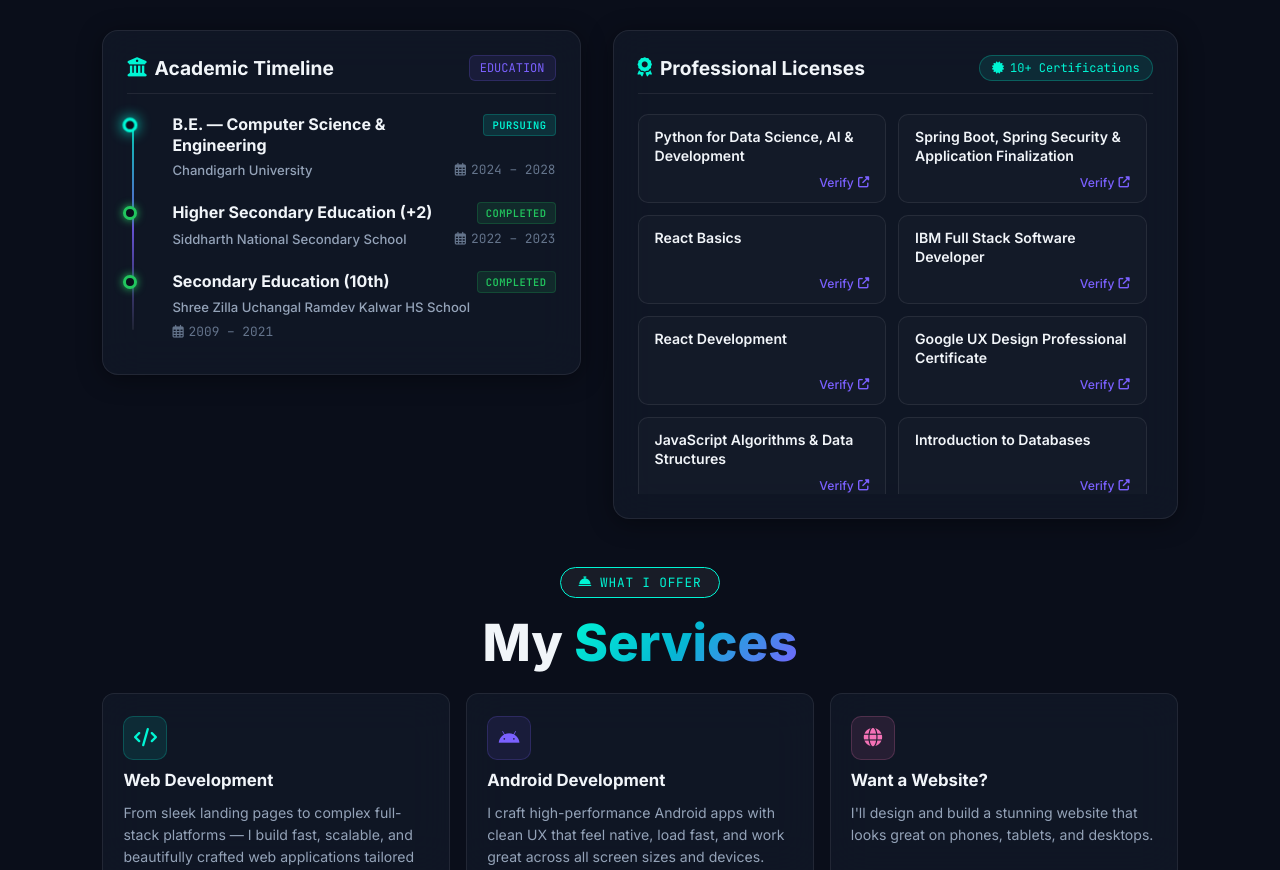
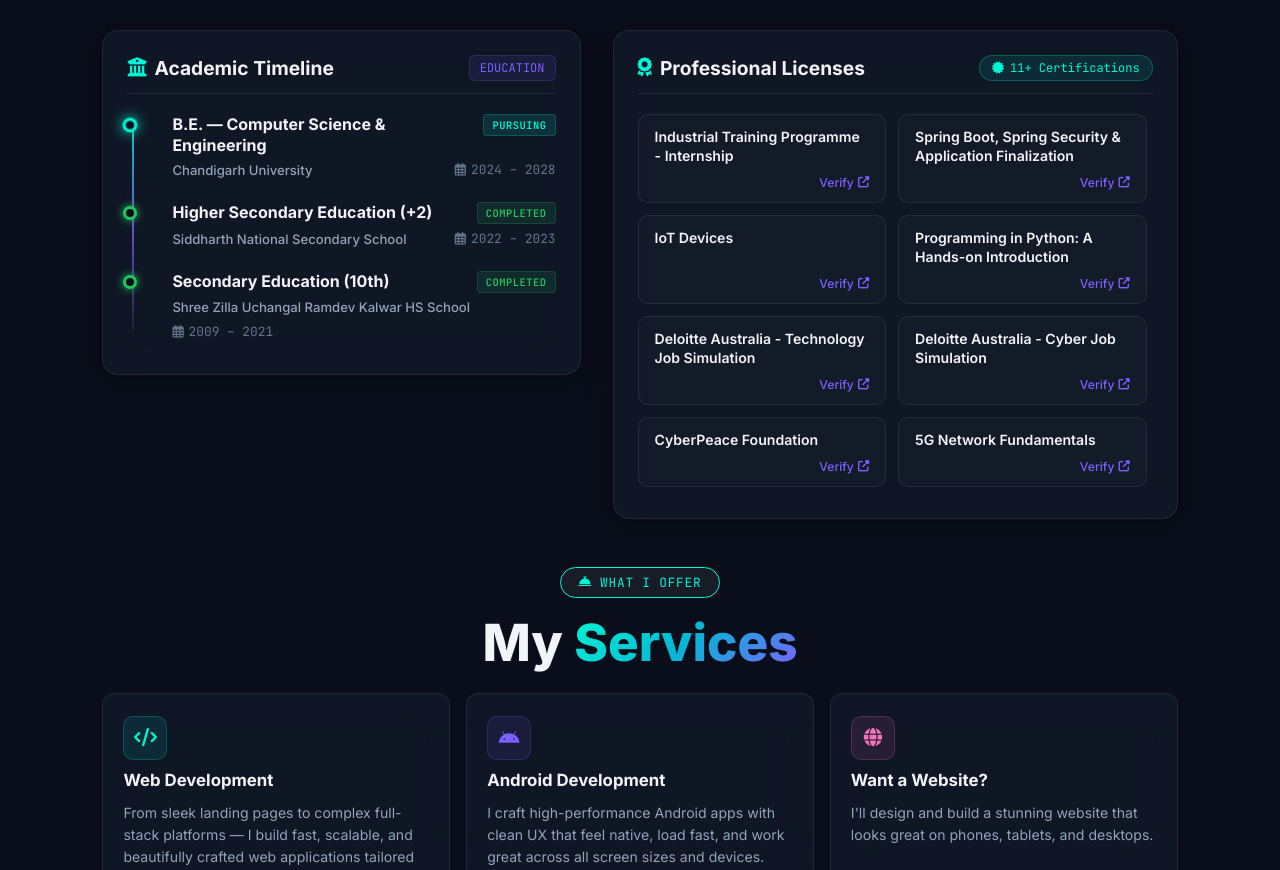
Before and after one commit to chauhanbibek100/portfolio-website, a React (Vite) app: page / in a window 1280 px wide. Shown: the part 2624-3494 px from the top of the page. Built offline with nearby package versions, Linux system fonts and the light colour scheme.

Commit message:
block of certificate link update

```diff
--- a/src/components/EducationSection.jsx
+++ b/src/components/EducationSection.jsx
@@ -70,11 +70,11 @@ const educationData = [
 const certificationsData = [
   {
     id: 1,
-    title: "Python for Data Science, AI & Development",
-    issuer: "IBM",
-    platform: "Coursera",
-    date: "2024",
-    link: "https://www.coursera.org/account/accomplishments/verify/LA5RA8FCQJOS",
+    title: "Industrial Training Programme - Internship",
+    issuer: "Chandigarh University",
+    platform: "Chandigarh University",
+    date: "2026",
+    link: "https://drive.google.com/file/d/1_v3VUTb3UlEdT0KoebJmWcSxLXX8miK9/view",
   },
   {
     id: 2,
@@ -86,75 +86,75 @@ const certificationsData = [
   },
   {
     id: 3,
-    title: "React Basics",
-    issuer: "Meta",
+    title: "IoT Devices",
+    issuer: "University of Illinois Urbana-Champaign",
     platform: "Coursera",
     date: "2024",
-    link: "https://www.coursera.org/learn/react-basics",
-    icon: "fab fa-react",
+    link: "https://www.coursera.org/account/accomplishments/verify/YE69IY5OWOZG",
   },
   {
     id: 4,
-    title: "IBM Full Stack Software Developer",
+    title: "Programming in Python: A Hands-on Introduction",
+    issuer: "Codio",
+    platform: "Coursera",
+    date: "2025",
+    link: "https://www.coursera.org/account/accomplishments/specialization/09QZMJL74YJY",
+  },
+  {
+    id: 5,
+    title: "Deloitte Australia - Technology  Job Simulation",
+    issuer: "Forage",
+    platform: "Forage",
+    date: "2025",
+    link: "https://forage-uploads-prod.s3.amazonaws.com/completion-certificates/9PBTqmSxAf6zZTseP/udmxiyHeqYQLkTPvf_9PBTqmSxAf6zZTseP_cKQEdYQB8nihWLz3D_1751560187287_completion_certificate.pdf",
+  },
+  {
+    id: 6,
+    title: "Deloitte Australia - Cyber Job Simulation",
+    issuer: "Forage",
+    platform: "Forage",
+    date: "2025",
+    link: "https://forage-uploads-prod.s3.amazonaws.com/completion-certificates/9PBTqmSxAf6zZTseP/E9pA6qsdbeyEkp3ti_9PBTqmSxAf6zZTseP_cKQEdYQB8nihWLz3D_1751563758900_completion_certificate.pdf",
+  },
+  {
+    id: 7,
+    title: "CyberPeace Foundation",
+    issuer: "CyberPeace Foundation, google.org & Chandigarh University",
+    platform: "CyberPeace Foundation",
+    date: "2025",
+    link: "https://block.cyberpeace.org/v2/doc?id=e8136121cf777c98c82c2d6136b65f9e3e7f80e1e06e75cc20e5c7f758f8ba15",
+  },
+  {
+    id: 8,
+    title: "5G Network Fundamentals",
+    issuer: "Institut Mines-Télécom (IMT)",
+    platform: "Coursera",
+    date: "2025",
+    link: "https://www.coursera.org/account/accomplishments/verify/8KYB04RNNOJC",
+  },
+  {
+    id: 9,
+    title: "Using Databases with Python",
+    issuer: "University of Michigan",
+    platform: "Coursera",
+    date: "2025",
+    link: "https://www.coursera.org/account/accomplishments/verify/K3NKM7LUQKY4",
+  },
+  {
+    id: 10,
+    title: "Python Data Analytics",
+    issuer: "Meta",
+    platform: "Meta",
+    date: "2025",
+    link: "https://www.coursera.org/account/accomplishments/verify/MD3ZQJM2XMA1",
+  },
+  {
+    id: 11,
+    title: "Python for Data Science, AI & Development",
     issuer: "IBM",
     platform: "Coursera",
     date: "2024",
-    link: "https://www.coursera.org/professional-certificates/ibm-full-stack-cloud-developer",
-    icon: "fab fa-ibm",
-  },
-  {
-    id: 5,
-    title: "React Development",
-    issuer: "LinkedIn Learning",
-    platform: "LinkedIn",
-    date: "2024",
-    link: "https://www.linkedin.com/learning",
-    icon: "fab fa-linkedin",
-  },
-  {
-    id: 6,
-    title: "Google UX Design Professional Certificate",
-    issuer: "Google",
-    platform: "Coursera",
-    date: "2023",
-    link: "https://www.coursera.org/professional-certificates/google-ux-design",
-    icon: "fab fa-google",
-  },
-  {
-    id: 7,
-    title: "JavaScript Algorithms & Data Structures",
-    issuer: "freeCodeCamp",
-    platform: "freeCodeCamp",
-    date: "2023",
-    link: "https://www.freecodecamp.org/certification/fccdf85764f-4d64-4bf8-be90-e74f26b55cf9",
-    icon: "fab fa-free-code-camp",
-  },
-  {
-    id: 8,
-    title: "Introduction to Databases",
-    issuer: "Meta",
-    platform: "Coursera",
-    date: "2023",
-    link: "https://www.coursera.org/learn/introduction-to-databases",
-    icon: "fas fa-database",
-  },
-  {
-    id: 9,
-    title: "Agile Software Development",
-    issuer: "University of Minnesota",
-    platform: "Coursera",
-    date: "2023",
-    link: "https://www.coursera.org/learn/agile-software-development",
-    icon: "fas fa-sync",
-  },
-  {
-    id: 10,
-    title: "Advanced CSS and Sass",
-    issuer: "Udemy",
-    platform: "Udemy",
-    date: "2023",
-    link: "https://www.udemy.com",
-    icon: "fab fa-css3-alt",
+    link: "https://www.coursera.org/account/accomplishments/verify/LA5RA8FCQJOS",
   },
 ];
 
```
